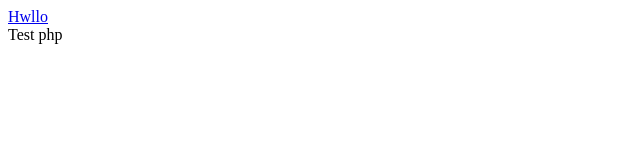
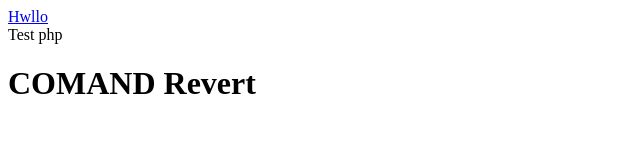
Before and after one commit to konderson/GitStart, a plain HTML site: page index.html in a window 1280 px wide. Shown: the whole page, without its empty margins (0-640 px from the left). Drawn offline with Linux system fonts and the light colour scheme.

```diff
--- a/index.html
+++ b/index.html
@@ -1,3 +1,4 @@
 <a href="#">Hwllo</a>
 <div>Test php
 </div>
+<h1>COMAND Revert  </h1>
```
